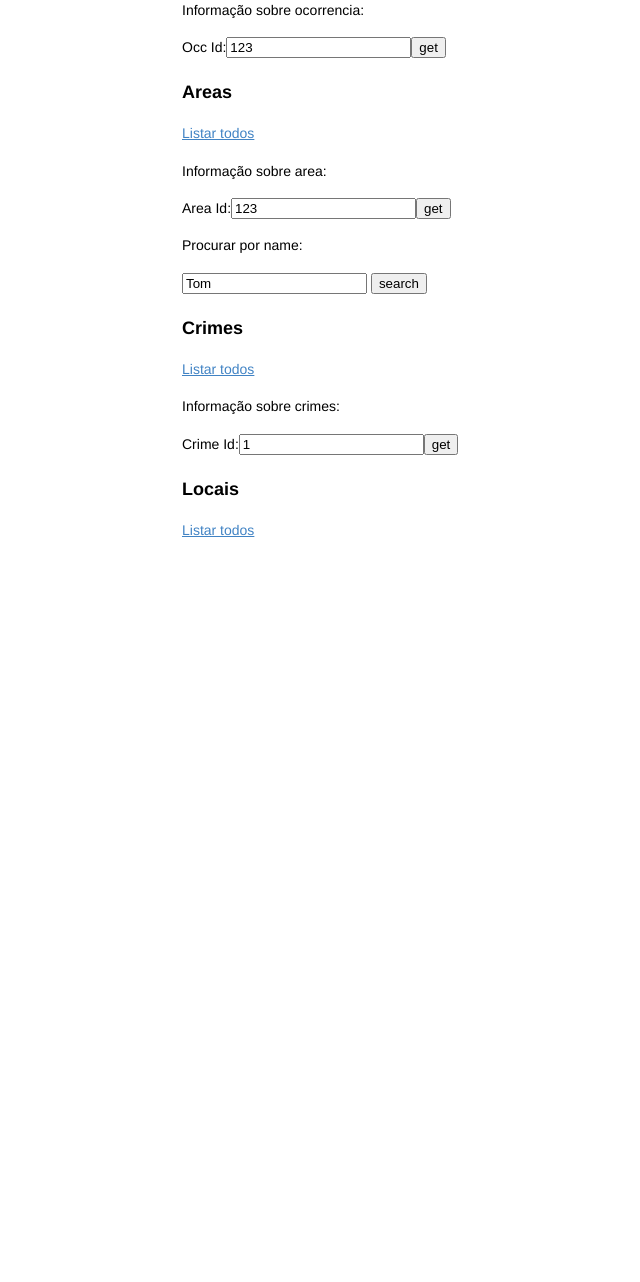
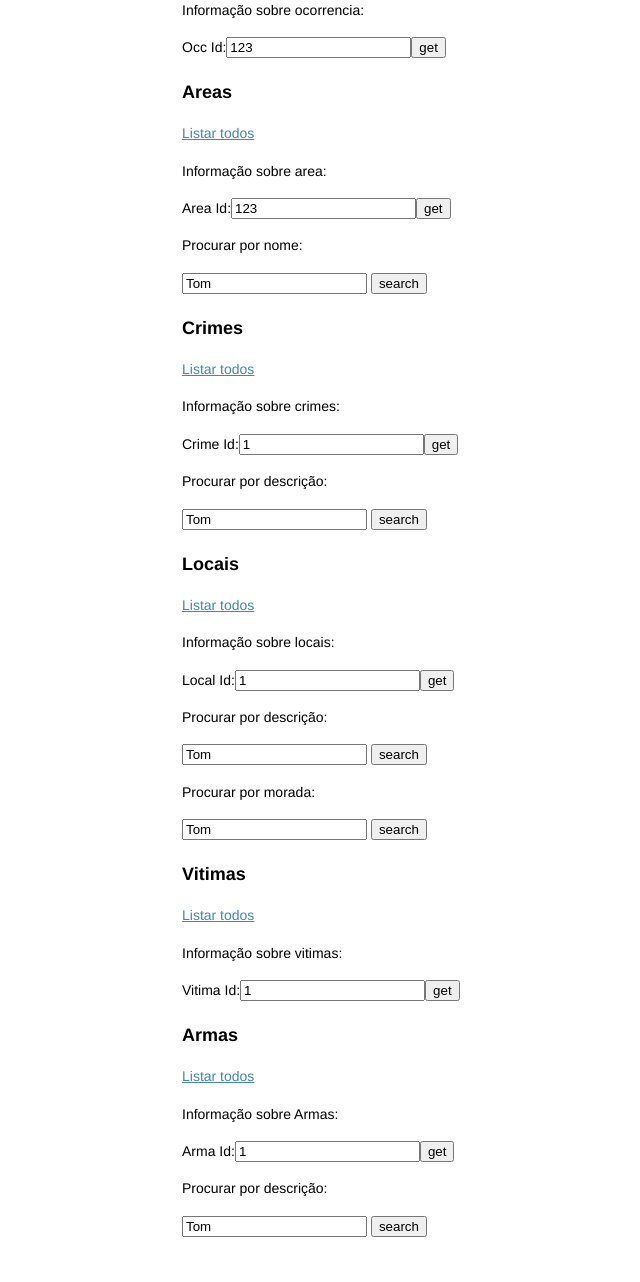
Before and after one commit to PsuperX/my-little-quak, a Flask app: template templates/index.html in a window 1280 px wide. Shown: the part 699-1981 px from the top of the page, without its empty margins (31-671 px from the left). Before the commit the page ends 1236 px from the top, so only its background shows below. Run offline with Flask 3, Linux system fonts and the light colour scheme; the template is opened without the code that fills it, so the values that code supplies are empty.

Commit message:
Add all tables to index.html and fix a bunch of stuff

```diff
--- a/app.py
+++ b/app.py
@@ -125,9 +125,9 @@ def get_ocorrencia(id):
 def list_locais():
     locais = db.execute(
         """
-      SELECT localId, coordenadas, morada, desc_local, areas.nome as area
+      SELECT localId, coordenadas, morada, desc_local, areaId
       FROM Locais NATURAL JOIN Areas
-      ORDER BY descricao
+      ORDER BY desc_local
     """
     ).fetchall()
     return render_template("local-list.html", locais=locais)
@@ -135,7 +135,7 @@ def list_locais():
 
 @APP.route("/locais/<int:id>/")
 def view_ocorrencias_by_local(id):
-    locais = db.execute(
+    local = db.execute(
         """
     SELECT localId, coordenadas, morada, desc_local
     FROM Locais
@@ -144,20 +144,20 @@ def view_ocorrencias_by_local(id):
         [id],
     ).fetchone()
 
-    if locais is None:
+    if local is None:
         abort(404, "Local id {} does not exist.".format(id))
 
     ocorrencias = db.execute(
         """
-    SELECT localId, desc_local, nome as area, coordenadas, morada,
+    SELECT occId
     FROM Ocorrencias NATURAL JOIN Locais NATURAL JOIN Areas
-    WHERE occId = ?
+    WHERE localId = ?
     ORDER BY localId
     """,
         [id],
     ).fetchall()
 
-    return render_template("local.html", locais=locais, ocorrencias=ocorrencias)
+    return render_template("local.html", local=local, ocorrencias=ocorrencias)
 
 
 @APP.route("/locais/search/<expr>/")
--- a/templates/areas-list.html
+++ b/templates/areas-list.html
@@ -14,7 +14,7 @@
   {% for a in areas %}
   <tr>
     <td>
-      {{ a.areaId }}
+      <a href="/areas/{{ a.areaId }}">{{ a.areaId }}</a>
     </td>
     <td>
       {{ a.nome }}
--- a/templates/index.html
+++ b/templates/index.html
@@ -55,22 +55,25 @@ database. The application is built using
 </form>
 </p>
 
+
 <h3>Areas</h3>
 <p>
    <a href="/areas">Listar todos</a>
 </p>
+
 <p>Informação sobre area:
 <form name="aid" action="javascript:window.open('/areas/'+document.forms['aid'].elements['id'].value,'_self')">
    Area Id:<input value="123" name="id" type="number" min="1"/><input type="submit" value="get"/>
 </form>
 </p>
 
-<p>Procurar por name:
+<p>Procurar por nome:
   <form name="asearch" action="javascript:window.open('/areas/search/'+document.forms['asearch'].elements['expr'].value,'_self')">
     <input name="expr" id="expr" value="Tom" required/>
     <input type="submit" value="search"/>
   </form>
 </p>
+
 
 <h3>Crimes</h3>
 <p>
@@ -83,8 +86,70 @@ database. The application is built using
 </form>
 </p>
 
+<p>Procurar por descrição:
+  <form name="csearch" action="javascript:window.open('/crimes/search/'+document.forms['csearch'].elements['expr'].value,'_self')">
+    <input name="expr" id="expr" value="Tom" required/>
+    <input type="submit" value="search"/>
+  </form>
+</p>
+
+
 <h3>Locais</h3>
 <p>
    <a href="/locais">Listar todos</a>
 </p>
+
+<p>Informação sobre locais:
+<form name="lid" action="javascript:window.open('/locais/'+document.forms['lid'].elements['id'].value,'_self')">
+   Local Id:<input value="1" name="id" type="number" min="1"/><input type="submit" value="get"/>
+</form>
+</p>
+
+<!-- TODO: implementar pesquisa -->
+<p>Procurar por descrição:
+  <form name="ldsearch" action="javascript:window.open('/locais/search-desc/'+document.forms['ldsearch'].elements['expr'].value,'_self')">
+    <input name="expr" id="expr" value="Tom" required/>
+    <input type="submit" value="search"/>
+  </form>
+</p>
+
+<p>Procurar por morada:
+  <form name="lmsearch" action="javascript:window.open('/locais/search-morada/'+document.forms['lmsearch'].elements['expr'].value,'_self')">
+    <input name="expr" id="expr" value="Tom" required/>
+    <input type="submit" value="search"/>
+  </form>
+</p>
+
+
+<h3>Vitimas</h3>
+<p>
+   <a href="/locais">Listar todos</a>
+</p>
+
+<p>Informação sobre vitimas:
+<form name="vid" action="javascript:window.open('/vitimas/'+document.forms['vid'].elements['id'].value,'_self')">
+   Vitima Id:<input value="1" name="id" type="number" min="1"/><input type="submit" value="get"/>
+</form>
+</p>
+
+
+<h3>Armas</h3>
+<p>
+   <a href="/locais">Listar todos</a>
+</p>
+
+<p>Informação sobre Armas:
+<form name="rid" action="javascript:window.open('/armas/'+document.forms['rid'].elements['id'].value,'_self')">
+   Arma Id:<input value="1" name="id" type="number" min="1"/><input type="submit" value="get"/>
+</form>
+</p>
+
+<p>Procurar por descrição:
+  <form name="rsearch" action="javascript:window.open('/armas/search/'+document.forms['rsearch'].elements['expr'].value,'_self')">
+    <input name="expr" id="expr" value="Tom" required/>
+    <input type="submit" value="search"/>
+  </form>
+</p>
+
+
 {% endblock %}
--- a/templates/local.html
+++ b/templates/local.html
@@ -13,7 +13,7 @@
     <b>Morada: </b>{{ local.morada }}
   </li>
   <li>
-    <b>Área: </b><a href="/area/{{ local.areaId }}">{{ locais.area }}</a>
+    <b>Área: </b><a href="/area/{{ local.areaId }}">{{ local.areaId }}</a>
   </li>
   <p>
   <li>
@@ -23,6 +23,7 @@
     <li>
       <a href="/ocorrencias/{{ i.occId }}">{{ i.occId }}</a>
     </li>
+    {% endfor %}
 </ul>
 </p>
 {% endblock %}
```
Also changed, not shown: templates/local-list.html (+7 -7 lines).
